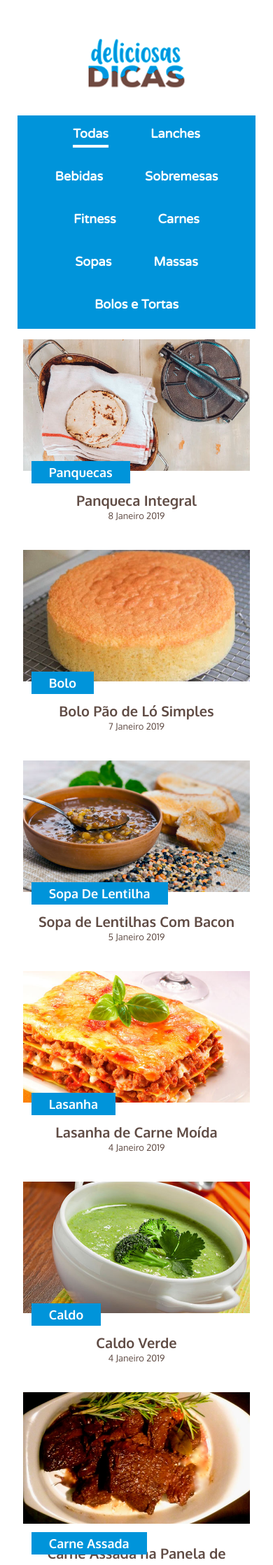
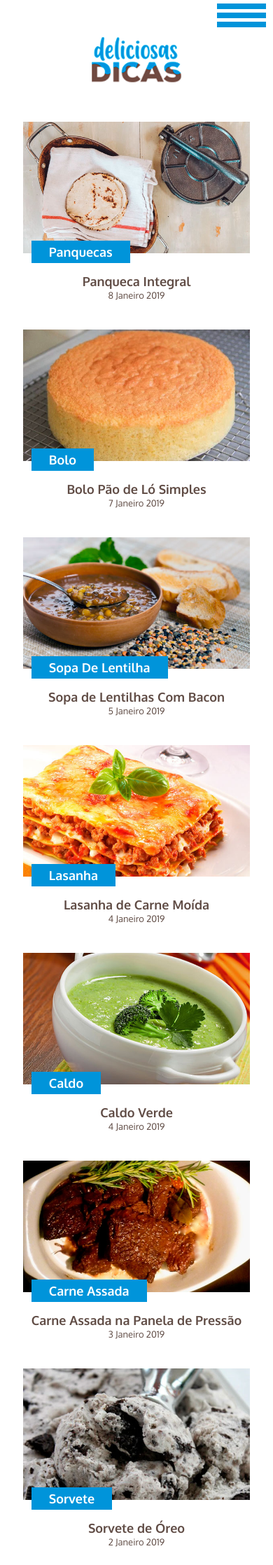
Before and after one commit to deliciosasdicas/deliciosasdicas.github.io, a Jekyll site: the page built from index.html, in a window 390 px wide. Shown: the top 2237 px of the page at 70% size. Built offline with Jekyll 4.4.1, drawn with Linux system fonts in a browser that asks for light colours; comment, search, counter and statistics services are not loaded; some of the changed text lies outside the part shown.

Commit message:
updates css

```diff
--- a/_config.yml
+++ b/_config.yml
@@ -7,9 +7,11 @@
 keywords: deliciosas dicas, receitas, culinária, cozinha, receitas light, receitas de microondas, receitas fáceis, receitas práticas, receitas baratas, como fazer, receitas fitness, receitas para emagrecer, geladinho gourmet, doces, sobremesas, saldas, chocolate, geladinho, leite, ovos
 tag_page_layout: tag_page
 links:
+  - title: Home
+    url: /
   - title: Envie sua Receita
     url: /enviar-receitas
-  - title: Anuncie aqui
+  - title: Contato
     url: /anunciar
 
 # Build settings
--- a/_includes/footer.html
+++ b/_includes/footer.html
@@ -7,6 +7,10 @@
       <img src="{{ "assets/img/icon-insta.png" | relative_url }}" alt="Siga-nos no Instagram" title="Siga-nos no Instagram">
       Deliciosas Dicas
     </a>
+
+    <a href="politica">
+      Política de Privacidade
+    </a>
   </div>
 </footer>
 <script type="text/javascript" src="https://code.jquery.com/jquery-3.3.1.min.js"></script>
--- a/_includes/header.html
+++ b/_includes/header.html
@@ -1,7 +1,7 @@
 <header class="top">
   <div class="container-full">
-    <a href="/">
-      <img class="logo" src="{{ "/assets/img/deliciosasdicas.png" | relative_url }}" alt="Deliciosas Dicas" title="Deliciosas Dicas">
+    <a href="/" class="logo">
+      <img src="{{ "/assets/img/deliciosasdicas.png" | relative_url }}" alt="Deliciosas Dicas" title="Deliciosas Dicas">
     </a>
 
     <nav class="menu">
@@ -22,6 +22,11 @@
       <img src="{{ "/assets/img/instagram.png" | relative_url }}" alt="Siga-nos no Instagram" title="Siga-nos no Instagram">
     </a>
 
+    <a href="#" class="btn-menu">
+      <span></span>
+      <span></span>
+      <span></span>
+    </a>
     <nav class="categories">
       <ul>
         <li><a href="javascript:void()" class="all active">Todas</a></li>
--- a/assets/js/main.js
+++ b/assets/js/main.js
@@ -21,6 +21,11 @@
                   $filterSpacer.remove();
           }
 
+  });
+
+  //menu mobile
+  $(".btn-menu").on('click', function(){
+    $(".categories").toggleClass('open');
   });
 
 
--- a/assets/scss/style.scss
+++ b/assets/scss/style.scss
@@ -32,6 +32,9 @@
 .logo{
   width: 100%;
   max-width: 100px;
+  img{
+    width: 100%;
+  }
 }
 
 .menu{
@@ -52,6 +55,23 @@
         }
       }
     }
+  }
+}
+
+.btn-menu{
+  width: 70px !important;
+  margin-left: auto;
+  margin-bottom: 5px;
+  position: absolute;
+  right: 10px;
+  top: 40px;
+  display: none;
+  span{
+    display: block;
+    width: 100%;
+    height: 10px;
+    margin-top: 5px;
+    background: $color1;
   }
 }
 
@@ -121,6 +141,11 @@
     right: 0;
     z-index: -1;
   }
+}
+
+.open{
+  right: 0;
+  transition: all .2s linear;
 }
 
 .list{
@@ -355,6 +380,7 @@
   position: relative;
   bottom: 0;
   margin-top: 10%;
+  padding: 10px 0;
   a{
     font-family: $secundary;
     text-align: center;
@@ -362,11 +388,20 @@
     font-size: 20px;
     text-decoration: none;
     font-weight: bold;
-    padding: 60px 0;
     display: flex;
     align-items: center;
     max-width: 210px;
     margin: 0 auto;
+  }
+  a:first-child{
+    margin: 60px auto 30px;
+  }
+  a:last-child{
+    max-width: 100%;
+    text-align: center;
+    display: block;
+    margin-bottom: 20px;
+    text-decoration: underline;
   }
 }
 
@@ -394,6 +429,28 @@
   }
 }
 
+@media screen and (max-width: 780px){
+  .categories ul{
+    padding: 5px;
+  }
+  .categories ul li{
+    display: block
+  }
+  .btn-menu{
+    display: block;
+    span{
+      height: 8px;
+    }
+  }
+
+  .categories.open{
+    display: block;
+  }
+  .categories, .menu{
+    display: none;
+  }
+}
+
 @media screen and (max-width: 480px){
   .menu{
     display: none;
@@ -418,7 +475,7 @@
     max-width: 340px;
   }
   .logo{
-    max-width: 150px;
+    max-width: 140px;
   }
   .post.open .title{
     font-size: 30px;
@@ -426,4 +483,12 @@
   .post.open h2{
     font-size: 25px;
   }
+
+  .btn-menu{
+    top: 0;
+  }
+
+  .post .title{
+    font-size: 18px;
+  }
 }
```
Also changed, not shown: politica.md (added, +9 -0 lines), assets/css/style.css, 1 other file.
